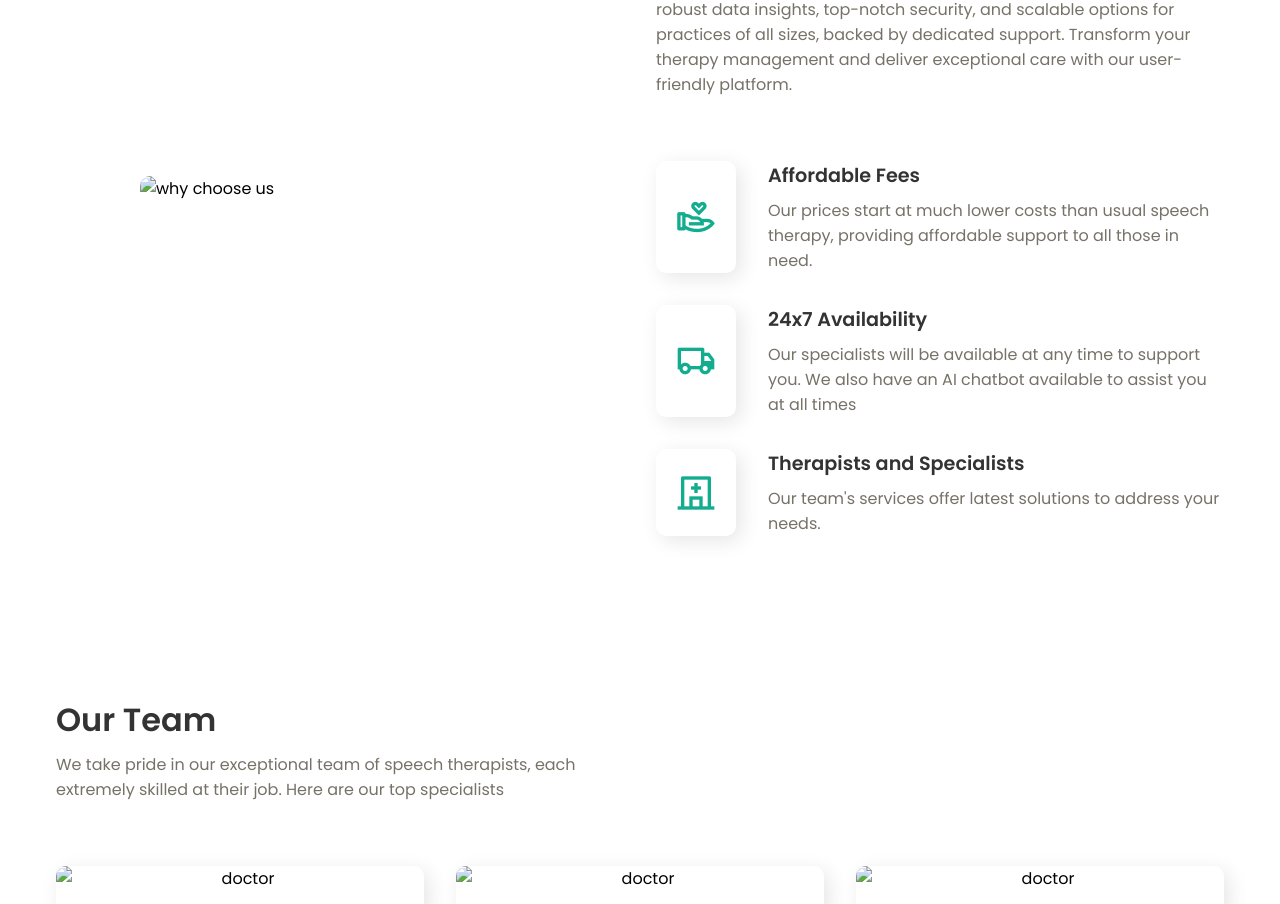
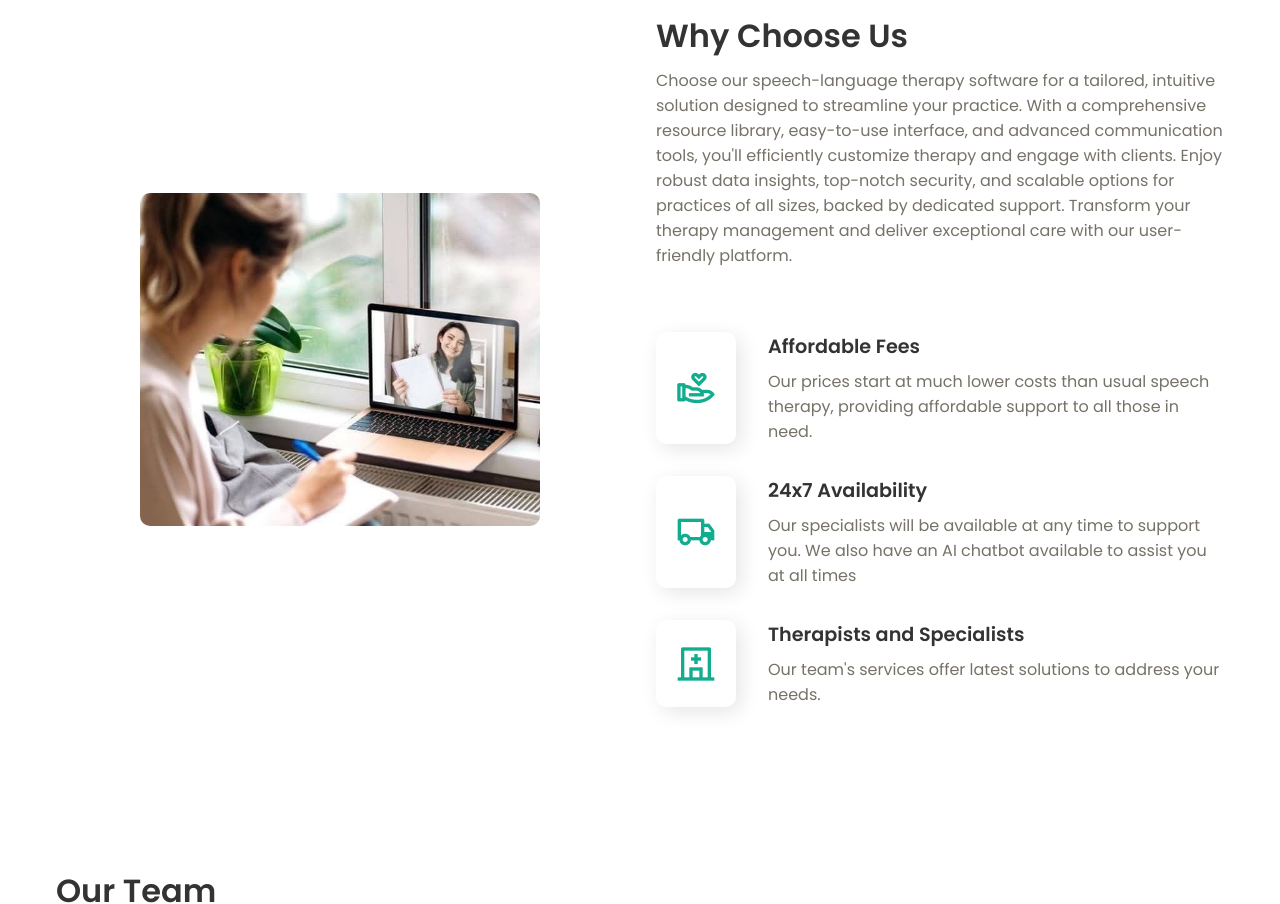
Before and after one commit to AdvaitNair0806/SpeechTherapySIH, a plain HTML site: page index.html in a window 1280 px wide. Shown: the part 2094-2998 px from the top of the page. Drawn offline with nearby package versions, Linux system fonts and the light colour scheme; files whose address does not match are found by name.

Commit message:
Update index.html

```diff
--- a/index.html
+++ b/index.html
@@ -82,13 +82,13 @@
         </p>
       </div>
       <div class="about__image">
-        <img src="assets/about.jpeg" alt="about" />
+        <img src="about.jpeg" alt="about" />
       </div>
     </section>
 
     <section class="section__container why__container" id="blog">
       <div class="why__image">
-        <img src="assets/choose-us.jpg" alt="why choose us" />
+        <img src="choose-us.jpg" alt="why choose us" />
       </div>
       <div class="why__content">
         <h2 class="section__header">Why Choose Us</h2>
@@ -134,7 +134,7 @@
       <div class="doctors__grid">
         <div class="doctors__card">
           <div class="doctors__card__image">
-            <img src="assets/doctor-1.jpg" alt="doctor" />
+            <img src="doctor-1.jpg" alt="doctor" />
             <div class="doctors__socials">
               <span><i class="ri-instagram-line"></i></span>
               <span><i class="ri-facebook-fill"></i></span>
@@ -147,7 +147,7 @@
         </div>
         <div class="doctors__card">
           <div class="doctors__card__image">
-            <img src="assets/doctor-2.jpg" alt="doctor" />
+            <img src="doctor-2.jpg" alt="doctor" />
             <div class="doctors__socials">
               <span><i class="ri-instagram-line"></i></span>
               <span><i class="ri-facebook-fill"></i></span>
@@ -160,7 +160,7 @@
         </div>
         <div class="doctors__card">
           <div class="doctors__card__image">
-            <img src="assets/doctor-3.jpg" alt="doctor" />
+            <img src="doctor-3.jpg" alt="doctor" />
             <div class="doctors__socials">
               <span><i class="ri-instagram-line"></i></span>
               <span><i class="ri-facebook-fill"></i></span>
```
